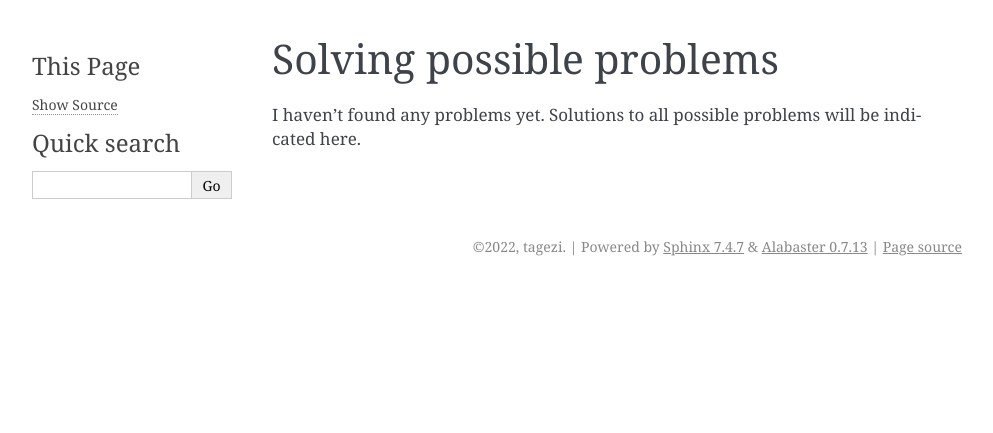
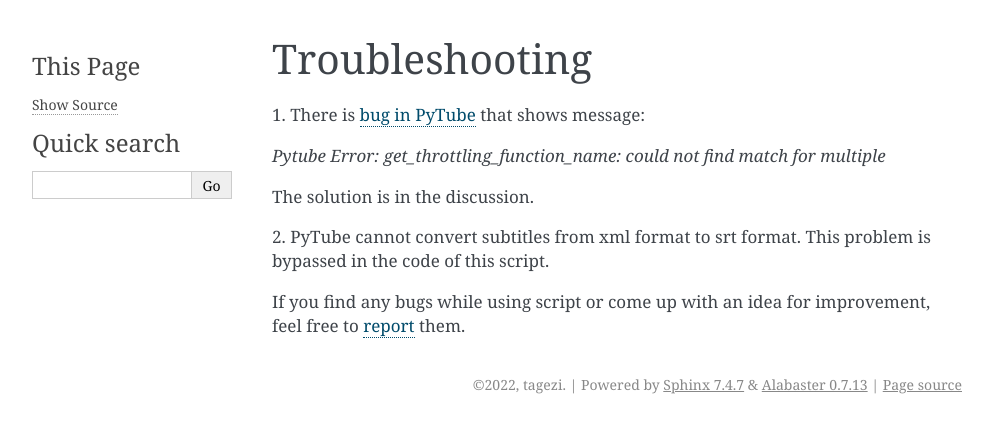
Before and after one commit to tagezi/ytvd, a Sphinx documentation site: the page built from docs/user/troubleshooting.rst, in a window 1280 px wide. Shown: the top 433 px of the page, without its empty margins (148-1141 px from the left). Built offline with Sphinx 7.4.7, drawn with Linux system fonts in a browser that asks for light colours.

Commit message:
added paragraph of Troubleshooting

```diff
--- a/docs/user/troubleshooting.rst
+++ b/docs/user/troubleshooting.rst
@@ -1,7 +1,18 @@
 .. troubleshooting
 
-Solving possible problems
-=========================
+Troubleshooting
+===============
 
-I haven't found any problems yet. Solutions to all possible problems will be
-indicated here.
+1. There is `bug in PyTube <https://github.com/pytube/pytube/issues/1281>`_
+that shows message:
+
+`Pytube Error: get_throttling_function_name: could not find match for multiple`
+
+The solution is in the discussion.
+
+2. PyTube cannot convert subtitles from xml format to srt format. This problem
+is bypassed in the code of this script.
+
+If you find any bugs while using script or come up with an idea for
+improvement, feel free to `report <https://github.com/tagezi/ytvd/issues>`_
+them.
```
Also changed, not shown: README.md (+16 -0 lines).
